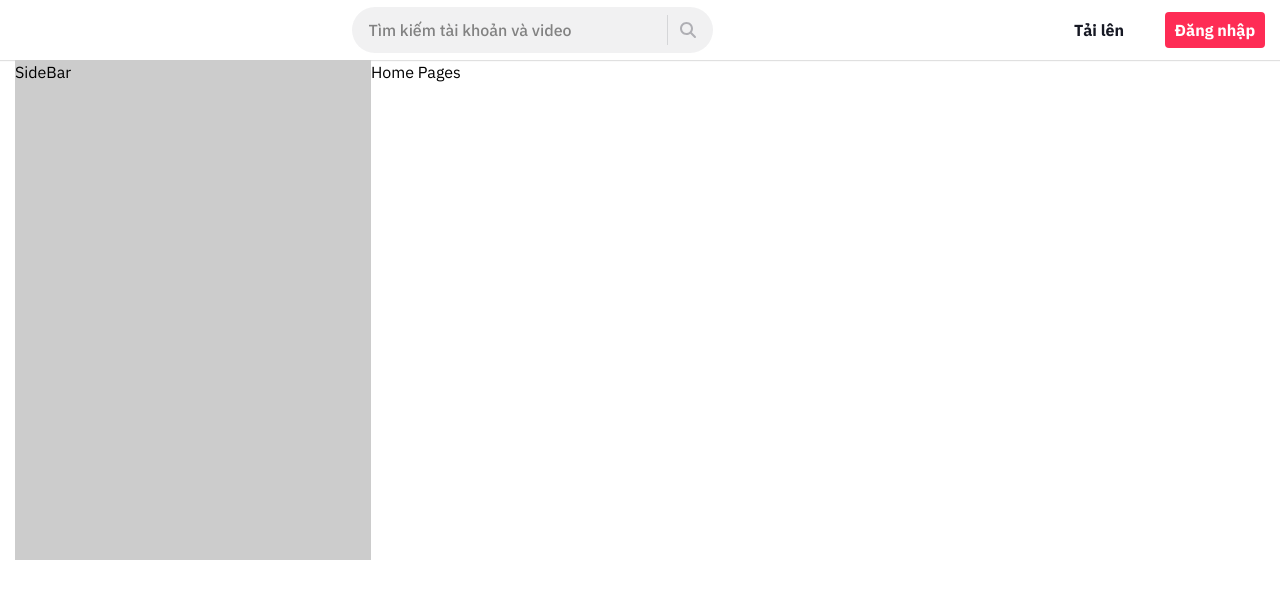
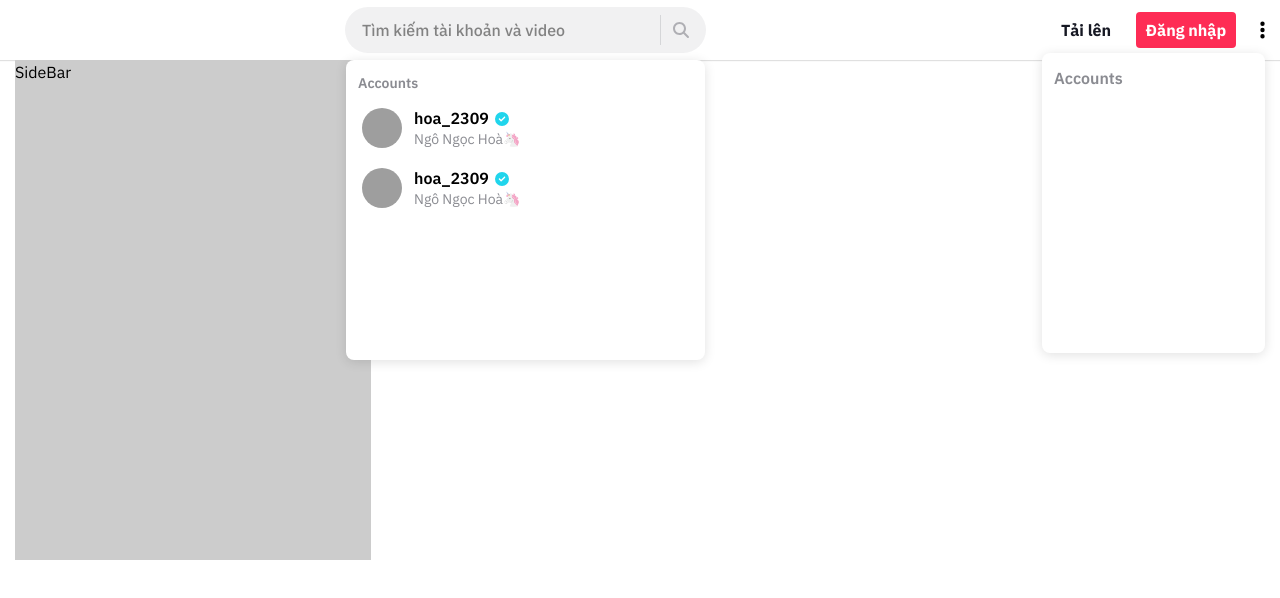
Before and after one commit to tfengaka/TikTok_UI, a React (Create React App) app: page / in a window 1280 px wide. Shown: the top 598 px of the page. Built offline with nearby package versions, Linux system fonts and the light colour scheme; grey boxes are pictures that could not be loaded.

Commit message:
upload to backup

```diff
--- a/src/components/Button/button.module.scss
+++ b/src/components/Button/button.module.scss
@@ -6,9 +6,7 @@
   background-color: transparent;
   user-select: none;
   cursor: pointer;
-  & + & {
-    margin-left: 16px;
-  }
+
   &.solid {
     font-weight: 700;
     background-color: var(--primary);
@@ -35,6 +33,8 @@
     font-size: 16px;
     font-weight: 700;
     line-height: 22px;
+    padding: 0 !important;
+    margin: 0 !important;
     &:hover {
       text-decoration: underline;
     }
--- a/src/components/Dropdown/Dropdown.module.scss
+++ b/src/components/Dropdown/Dropdown.module.scss
@@ -1,15 +1,15 @@
 .dropdown {
   position: absolute;
   top: 100%;
-  left: 0;
-  width: 100%;
+  right: 0;
   margin-top: 8px;
   background: rgb(255, 255, 255);
   box-shadow: rgb(0 0 0 / 12%) 0px 2px 12px;
   border-radius: 8px;
-  padding-top: 8px;
-  box-sizing: border-box;
+  padding: 8px 0;
+  overflow: hidden auto;
+  width: 100%;
+  min-width: 223px;
+  min-height: 300px;
   max-height: min((100vh - 96px) - 60px, 734px);
-  overflow: hidden auto;
-  min-height: 500px;
 }
--- a/src/components/Layouts/components/Header/Header.js
+++ b/src/components/Layouts/components/Header/Header.js
@@ -1,4 +1,10 @@
-import { faCircleCheck, faCircleNotch, faCircleXmark, faMagnifyingGlass } from '@fortawesome/free-solid-svg-icons';
+import {
+  faCircleCheck,
+  faCircleNotch,
+  faCircleXmark,
+  faEllipsisVertical,
+  faMagnifyingGlass,
+} from '@fortawesome/free-solid-svg-icons';
 import { FontAwesomeIcon } from '@fortawesome/react-fontawesome';
 import classNames from 'classnames/bind';
 import React from 'react';
@@ -14,7 +20,7 @@ function Header() {
   const [searchResults, setSearchResults] = React.useState([]);
 
   React.useEffect(() => {
-    setSearchResults([]);
+    setSearchResults([1, 2]);
   }, []);
 
   return (
@@ -78,6 +84,16 @@ function Header() {
             Tải lên
           </Button>
           <Button styled="solid">Đăng nhập</Button>
+          <div className={cx('actions_more')}>
+            <button className={cx('actions_more_btn')}>
+              <FontAwesomeIcon icon={faEllipsisVertical} />
+            </button>
+            <DropdownWrapper>
+              <div className={cx('actions_more_dropdown')}>
+                <div className={cx('search_account_title')}>Accounts</div>
+              </div>
+            </DropdownWrapper>
+          </div>
         </div>
       </div>
     </header>
--- a/src/components/Layouts/components/Header/Header.module.scss
+++ b/src/components/Layouts/components/Header/Header.module.scss
@@ -140,7 +140,19 @@
     background: rgba(22, 24, 35, 0.12);
   }
 }
-
+.actions {
+  display: flex;
+  align-items: center;
+  &_more {
+    position: relative;
+    &_btn {
+      font-size: 20px;
+      background-color: transparent;
+      margin-left: 24px;
+      cursor: pointer;
+    }
+  }
+}
 @keyframes circleLoading {
   to {
     transform: rotate(360deg);
```
